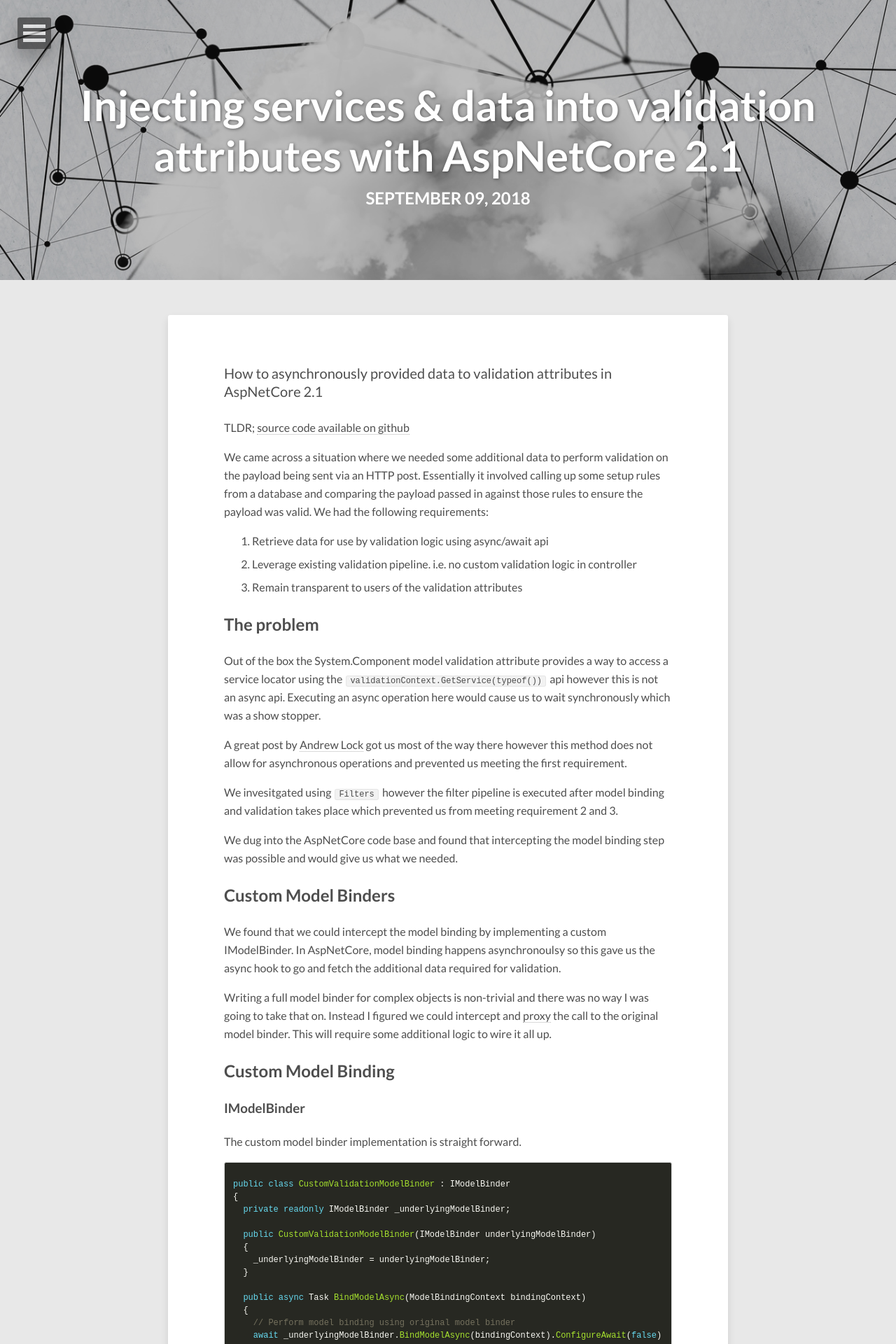
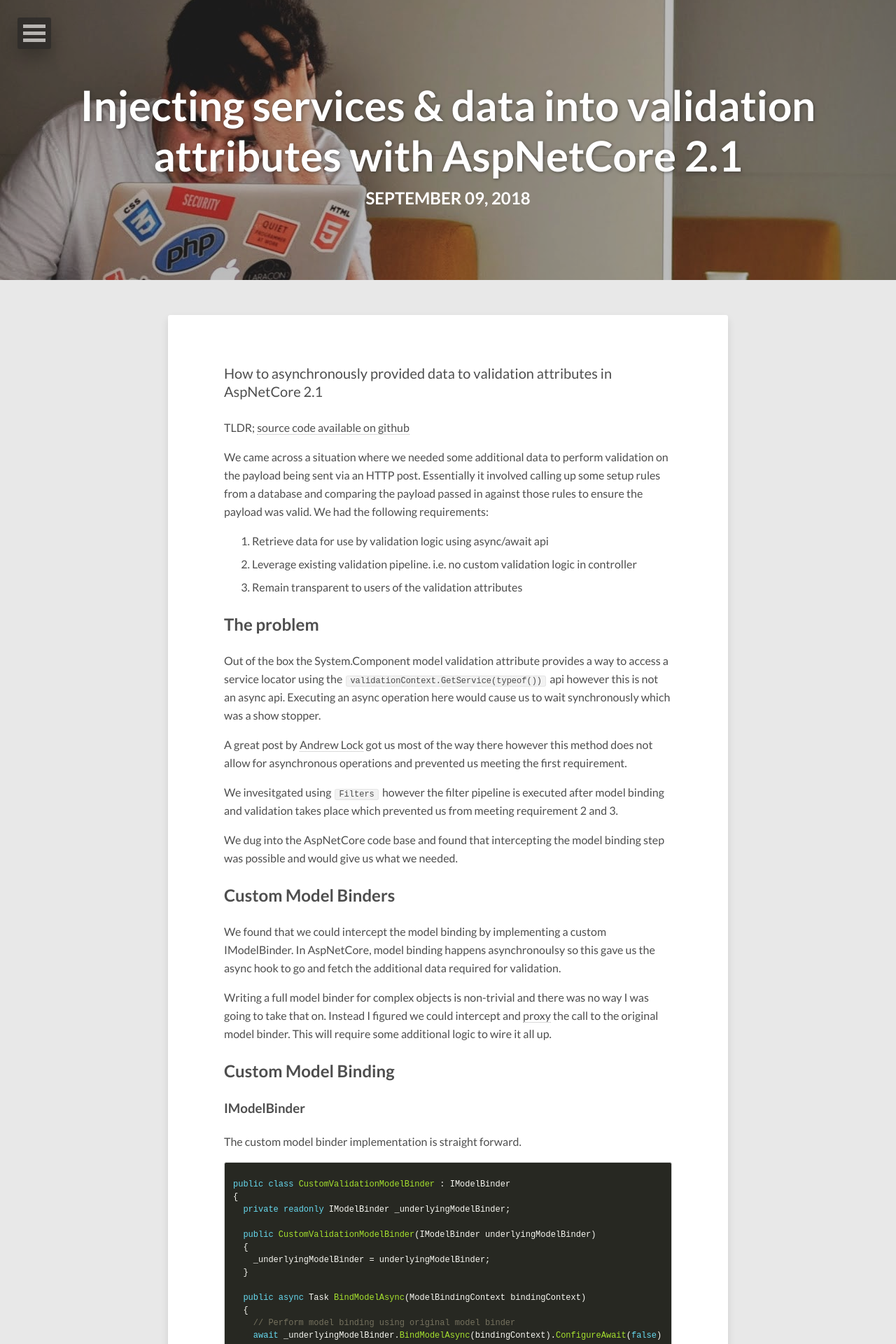
Before and after one commit to RossJayJones/rossjayjones.github.io, a Jekyll site: the page built from _posts/2018-09-29-injecting-services-into-validation-attributes-aspnetcore.md, in a window 1280 px wide. Shown: the top 1920 px of the page at 70% size. Built offline with Jekyll 4.4.1, drawn with Linux system fonts in a browser that asks for light colours; nearby versions of some CDN libraries.

Commit message:
Update blog image

```diff
--- a/_posts/2018-09-29-injecting-services-into-validation-attributes-aspnetcore.md
+++ b/_posts/2018-09-29-injecting-services-into-validation-attributes-aspnetcore.md
@@ -4,7 +4,7 @@ title:  "Injecting services & data into validation attributes with AspNetCore 2.
 date:   2018-09-09 09:00:00 +0200
 categories: dotnetcore aspnetcore mvc dotnet
 image:
-  feature: header.jpg
+  feature: angry-annoyed-cafe-52608.jpg
 ---
 
 How to asynchronously provided data to validation attributes in AspNetCore 2.1
```
Also changed, not shown: images/angry-annoyed-cafe-52608.jpg (added).
